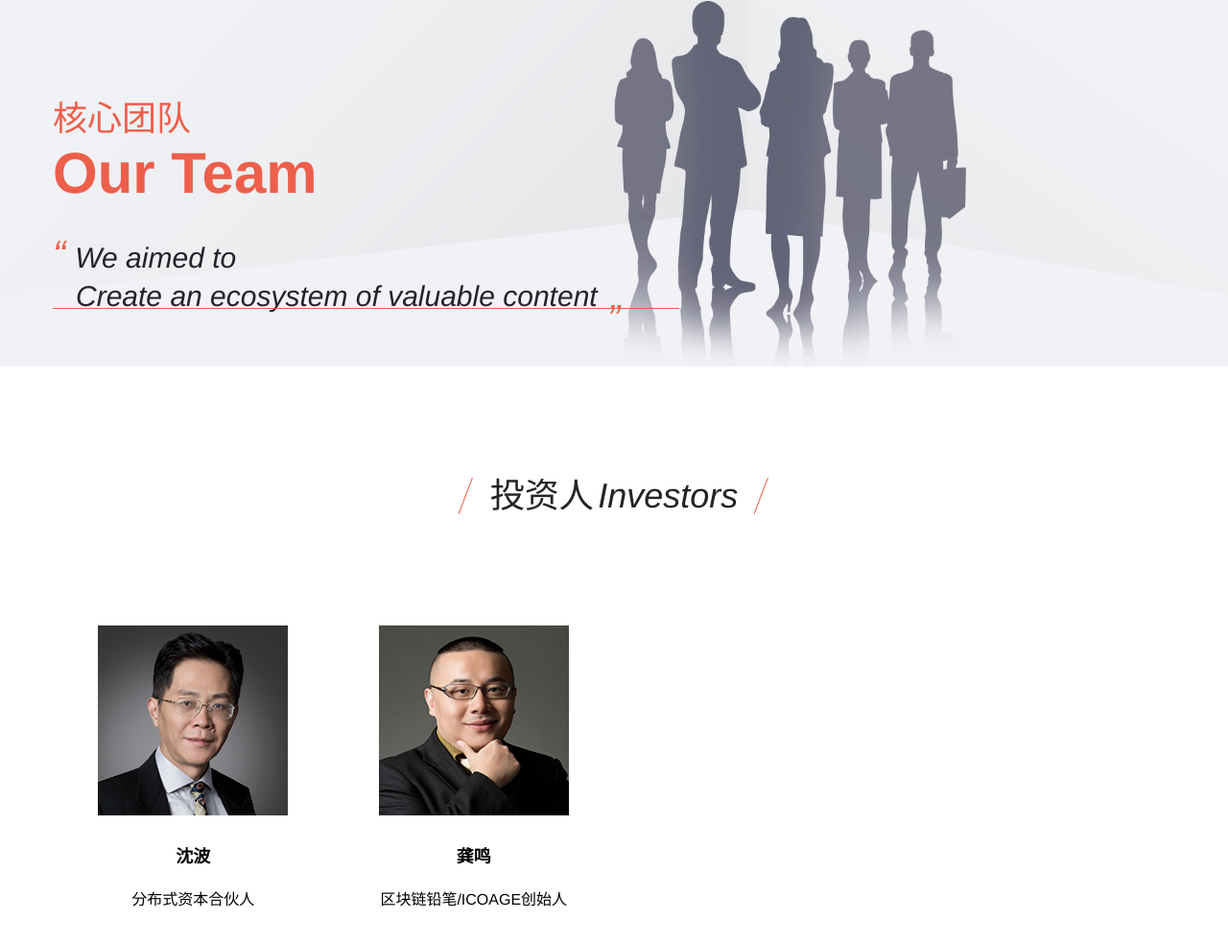
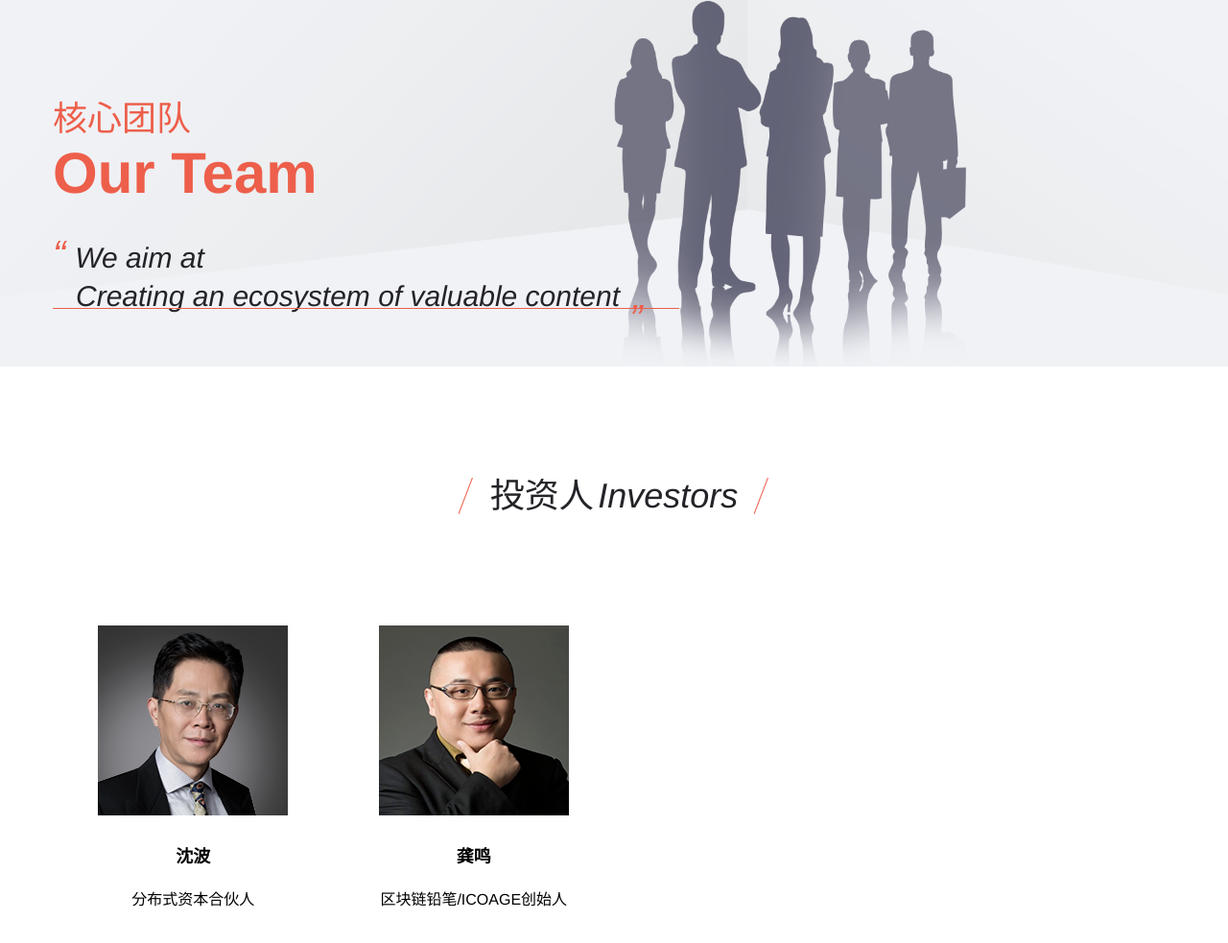
Before and after one commit to primasio/primas-web, a plain HTML site: page index.html in a window 1280 px wide. Shown: the part 2454-3437 px from the top of the page at 96% size. Drawn offline with Linux system fonts and the light colour scheme.

Commit message:
[feature] wording change

```diff
--- a/index.html
+++ b/index.html
@@ -127,8 +127,8 @@
                     <div class="en">Our Team</div>
                 </div>
                 <div class="summary">
-                    <div><span class="icon-top">“</span>We aimed to</div>
-                    <div class="bot-block">Create an ecosystem of valuable content<span  class="icon-bottom">”</span></div>
+                    <div><span class="icon-top">“</span>We aim at</div>
+                    <div class="bot-block">Creating an ecosystem of valuable content<span  class="icon-bottom">”</span></div>
                 </div>
             </div>
         </div>
```
